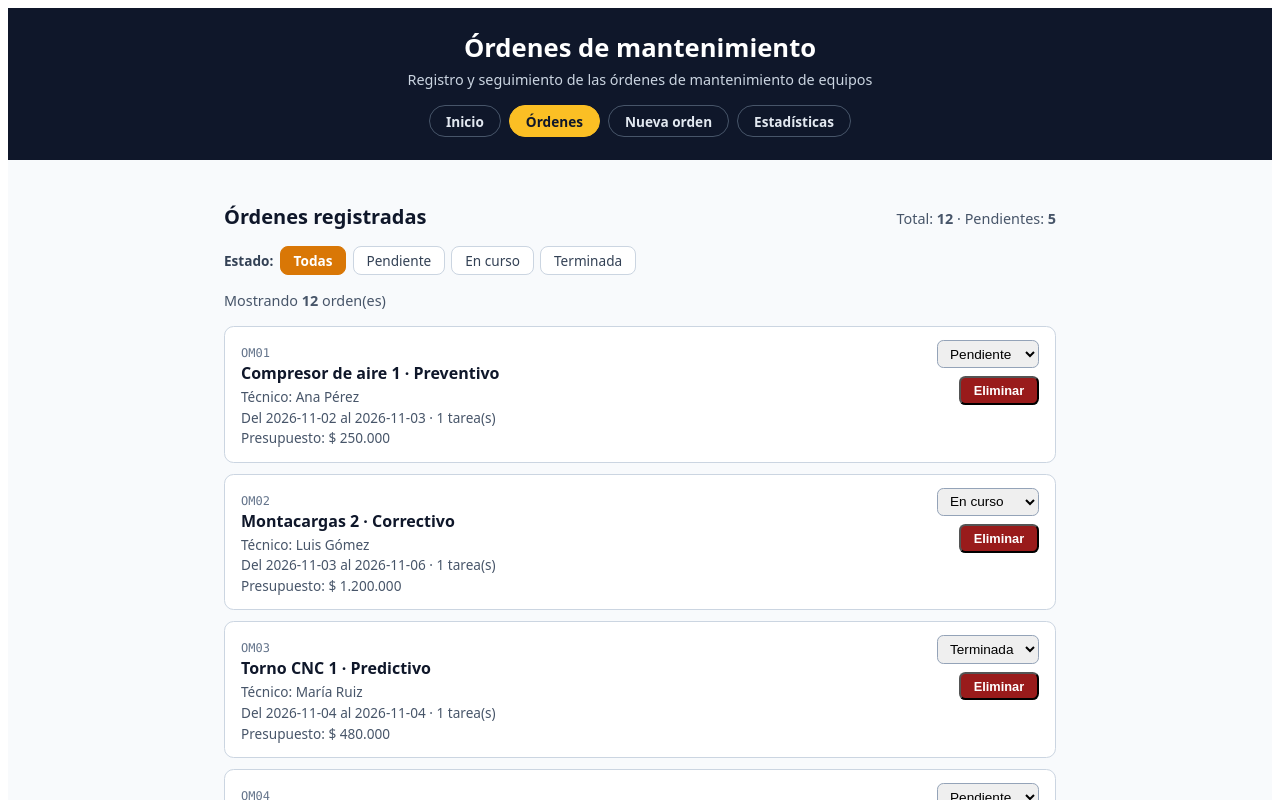
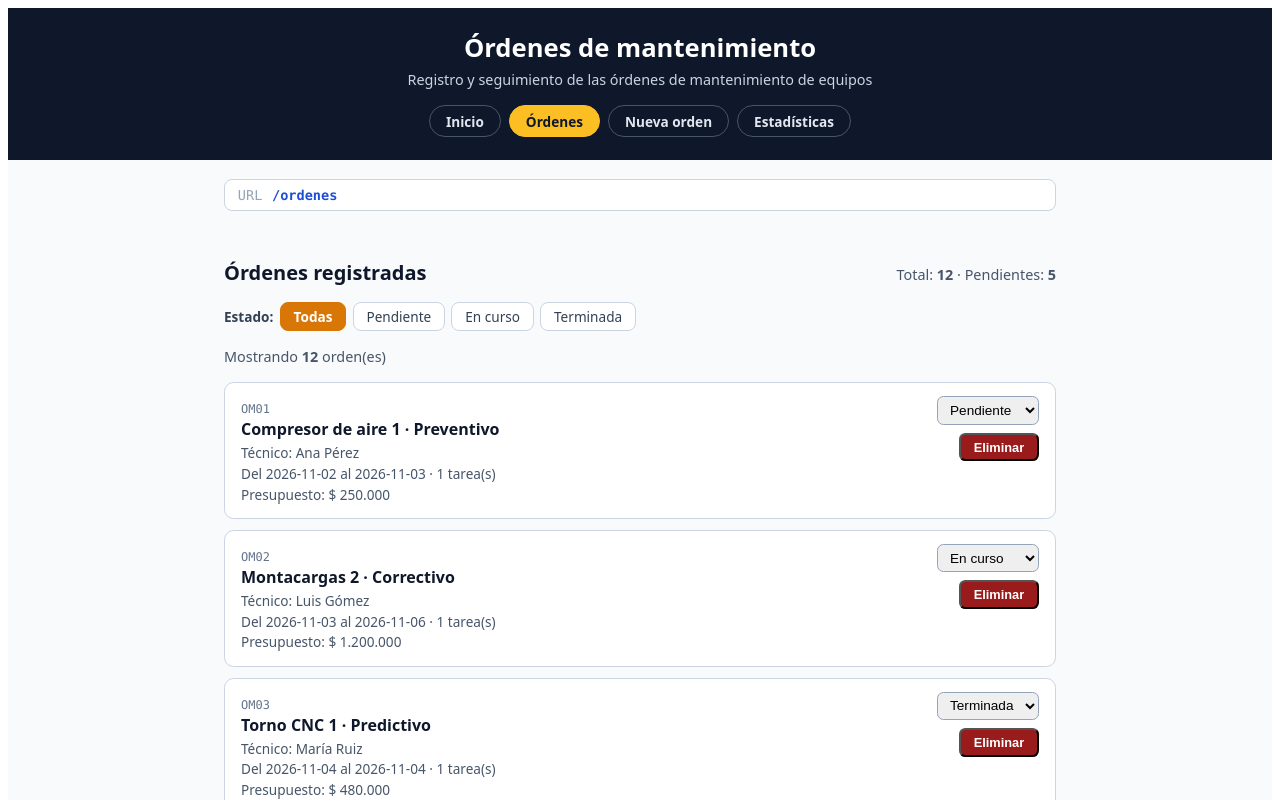
Before and after one commit to ZharickCastro/com30-taller06-castrofranco, an Angular app: page /ordenes in a window 1280 px wide. Shown: the top 800 px of the page. Built offline with nearby package versions, Linux system fonts and the light colour scheme.

Commit message:
T08: barra con la URL resuelta por el enrutador

```diff
--- a/src/app/app.css
+++ b/src/app/app.css
@@ -61,3 +61,23 @@
   border-color: #fbbf24;
   color: #0f172a;
 }
+
+.barra-url {
+  display: flex;
+  gap: .6rem;
+  align-items: center;
+  border: 1px solid #cbd5e1;
+  border-radius: .5rem;
+  background: #fff;
+  padding: .45rem .8rem;
+  font-family: ui-monospace, Consolas, monospace;
+  font-size: .85rem;
+}
+
+.barra-url span {
+  color: #94a3b8;
+}
+
+.barra-url b {
+  color: #1d4ed8;
+}
--- a/src/app/app.html
+++ b/src/app/app.html
@@ -11,5 +11,9 @@
 </header>
 
 <main class="contenido">
+  <div class="barra-url">
+    <span>URL</span>
+    <b>{{ url() }}</b>
+  </div>
   <router-outlet />
 </main>
--- a/src/app/app.ts
+++ b/src/app/app.ts
@@ -1,5 +1,7 @@
-import { Component } from '@angular/core';
-import { RouterLink, RouterLinkActive, RouterOutlet } from '@angular/router';
+import { Component, inject } from '@angular/core';
+import { toSignal } from '@angular/core/rxjs-interop';
+import { NavigationEnd, Router, RouterLink, RouterLinkActive, RouterOutlet } from '@angular/router';
+import { filter, map } from 'rxjs';
 
 @Component({
   selector: 'app-root',
@@ -7,4 +9,15 @@ import { RouterLink, RouterLinkActive, RouterOutlet } from '@angular/router';
   templateUrl: './app.html',
   styleUrl: './app.css',
 })
-export class App {}
+export class App {
+  private readonly router = inject(Router);
+
+  /** Dirección que el enrutador acaba de resolver (después de las redirecciones). */
+  readonly url = toSignal(
+    this.router.events.pipe(
+      filter((e): e is NavigationEnd => e instanceof NavigationEnd),
+      map((e) => e.urlAfterRedirects),
+    ),
+    { initialValue: this.router.url },
+  );
+}
```
